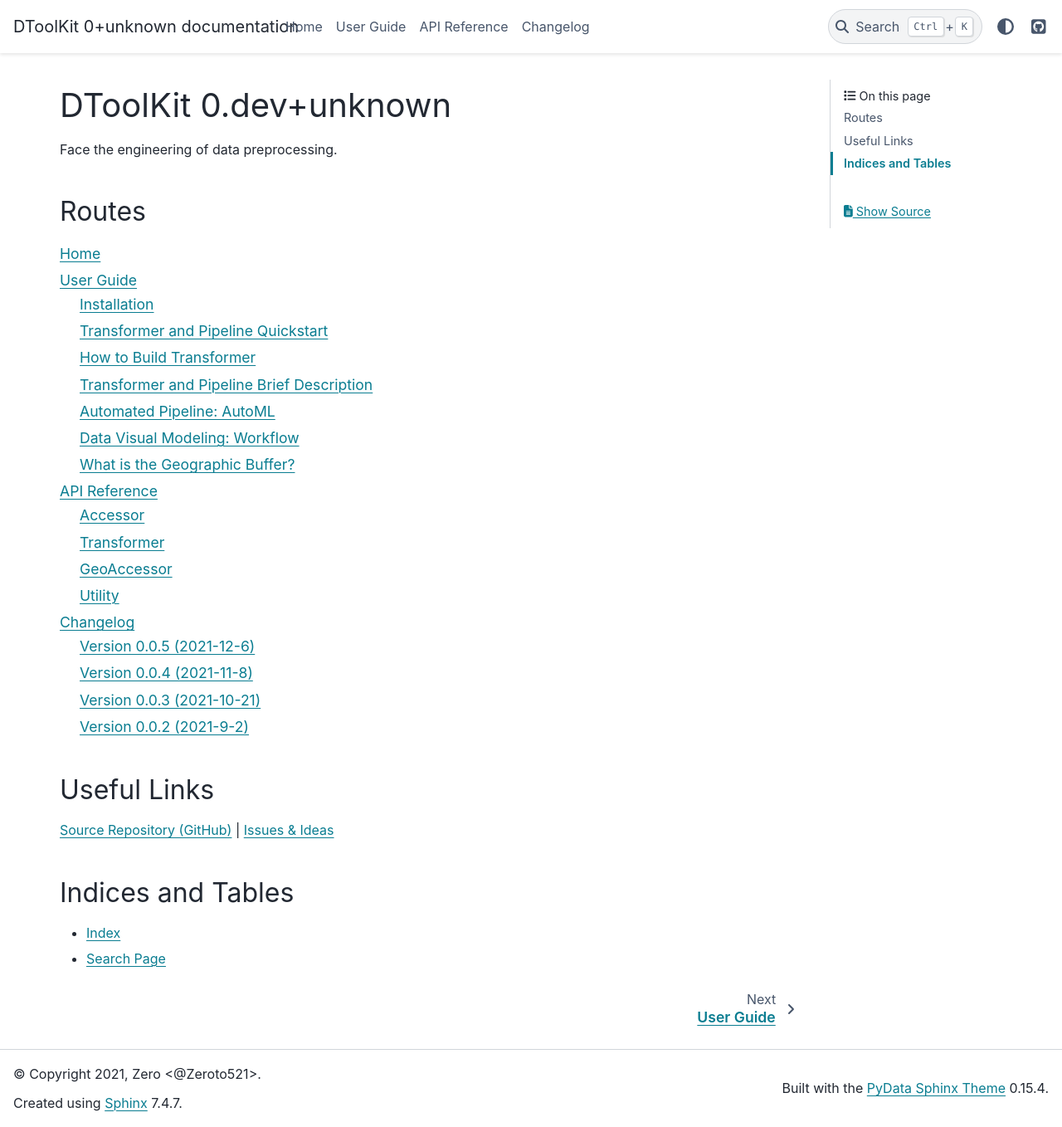
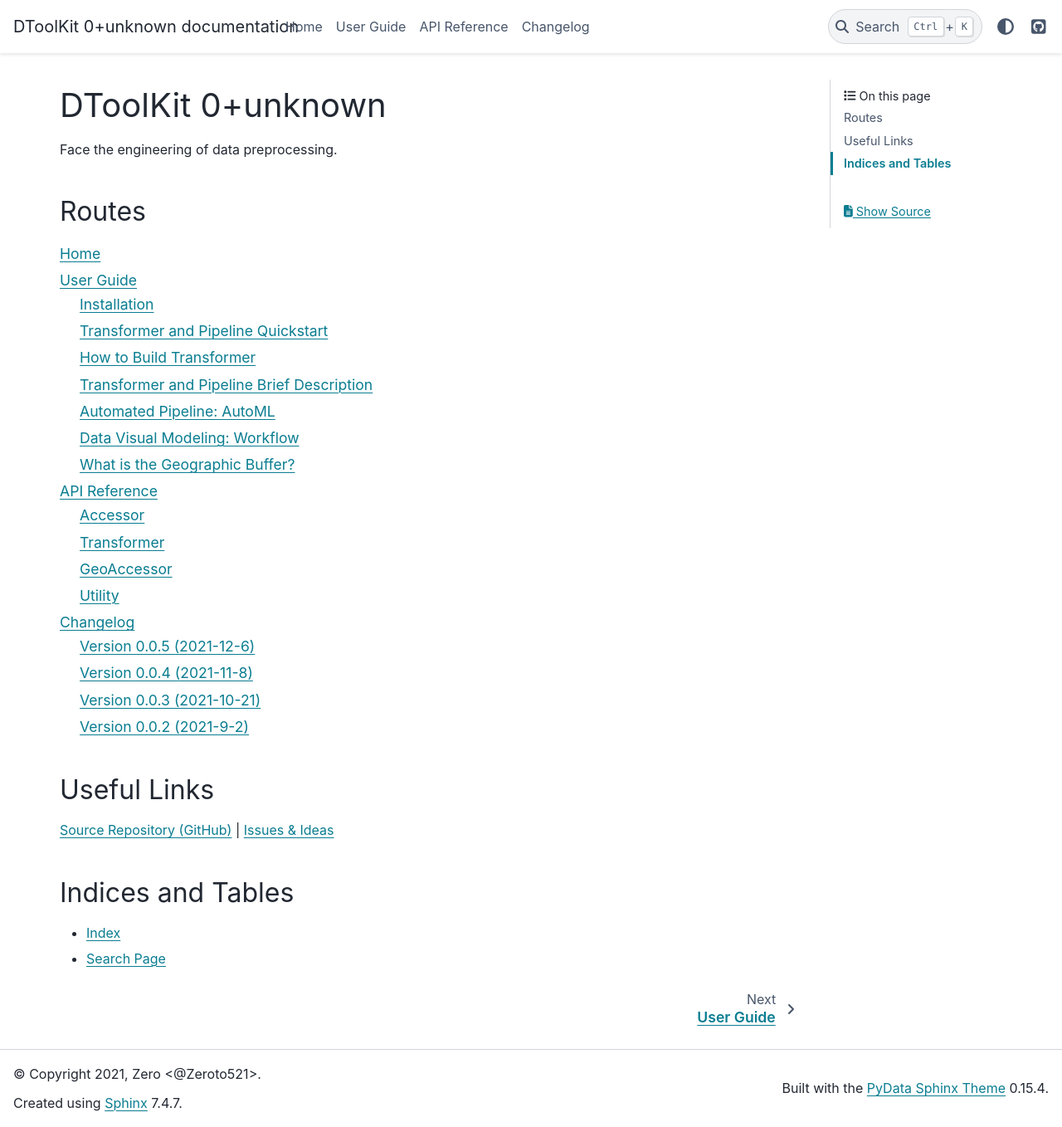
Before and after one commit to Zeroto521/my-data-toolkit, a Sphinx documentation site: the page built from doc/source/index.rst, in a window 1280 px wide and 1358 px high. Shown: the whole window at 83% size. Built offline with Sphinx 7.4.7 and the PyData theme 0.15.4, drawn with Linux system fonts in a browser that asks for light colours; some of the changed lines change nothing that is shown.

Commit message:
DOC: fix version number showing at sphinx
- "0.0.5.post0.dev0" -> "0.0.5"
- "0.0.4.post165.dev0" -> "0.0.4.post165"

```diff
--- a/doc/source/conf.py
+++ b/doc/source/conf.py
@@ -19,10 +19,8 @@
 import dtoolkit
 
 version = release = dtoolkit.__version__
-if "+" in version:
-    version, remainder = release.split("+")
-    if not remainder.startswith("0"):
-        version = version + ".dev+" + remainder.split(".")[0]
+version = version.replace(".dev0", "")
+version = version.replace(".post0", "")
 
 
 project = "DToolKit"
```
